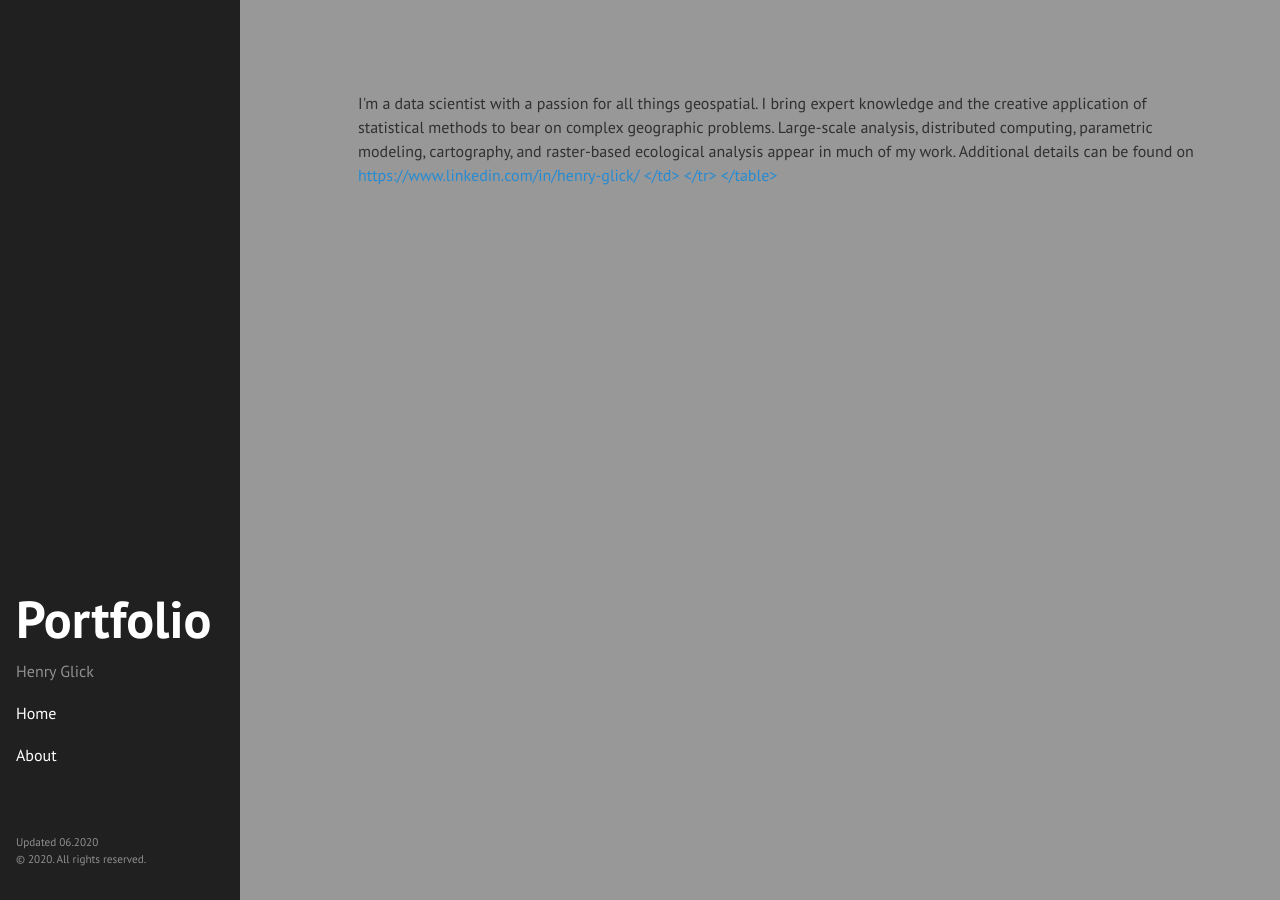
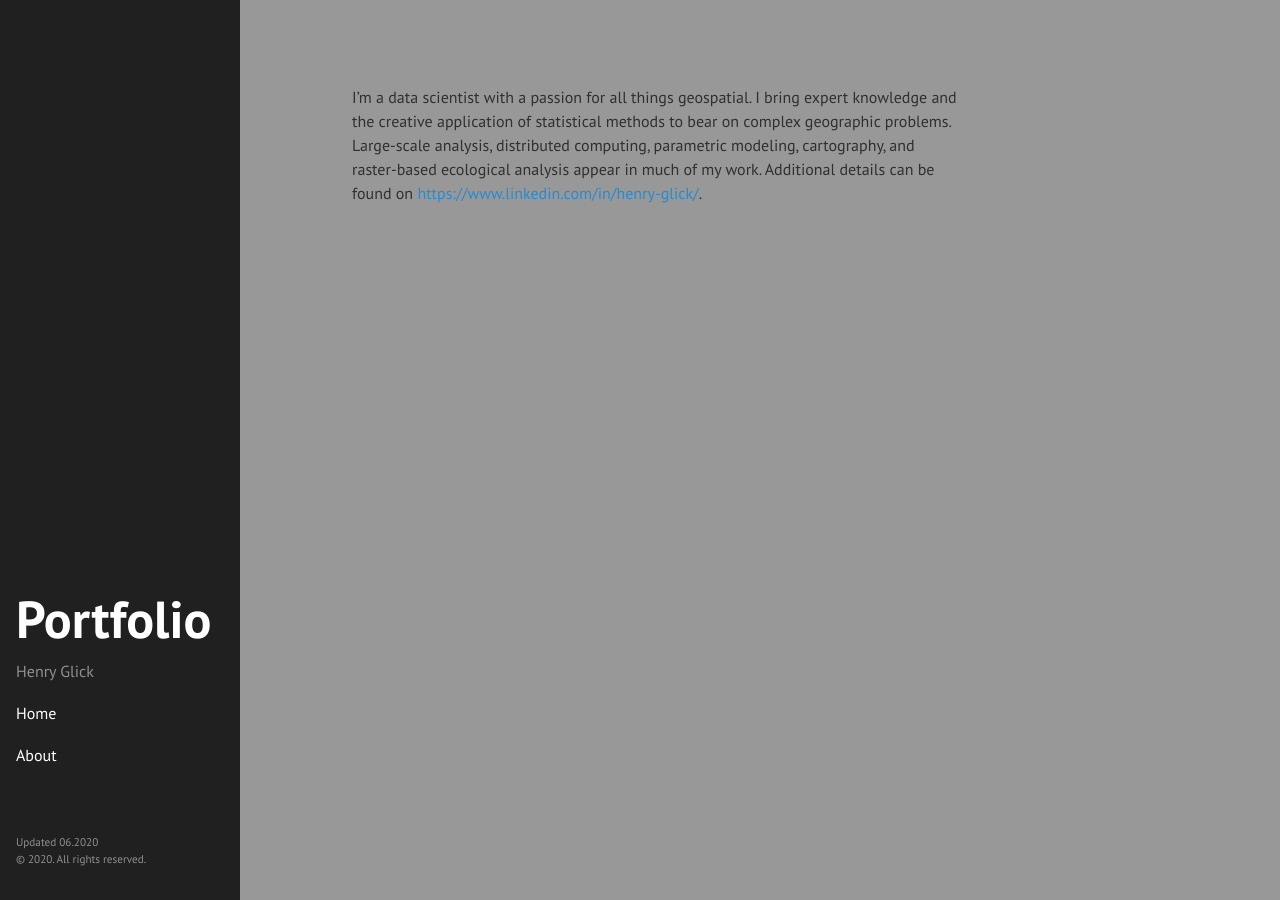
Before and after one commit to hglick/hglick.github.io, a Jekyll site: the page built from about.md, in a window 1280 px wide. Built offline with Jekyll 4.4.1, drawn with Linux system fonts in a browser that asks for light colours.

Commit message:
Updating about page to see if I can force content.

```diff
--- a/about.md
+++ b/about.md
@@ -4,9 +4,5 @@ exclude:   true
 permalink: about
 ---
 
-<table style="width:140%">
-  <tr>
-    <td> I'm a data scientist with a passion for all things geospatial. I bring expert knowledge and the creative application of statistical methods to bear on complex geographic problems. Large-scale analysis, distributed computing, parametric modeling, cartography, and raster-based ecological analysis appear in much of my work. Additional details can be found on <a href="LinkedIn">https://www.linkedin.com/in/henry-glick/
-	</td>
-  </tr>
-</table>
+
+I'm a data scientist with a passion for all things geospatial. I bring expert knowledge and the creative application of statistical methods to bear on complex geographic problems. Large-scale analysis, distributed computing, parametric modeling, cartography, and raster-based ecological analysis appear in much of my work. Additional details can be found on <a href="LinkedIn">https://www.linkedin.com/in/henry-glick/</a>.
```
